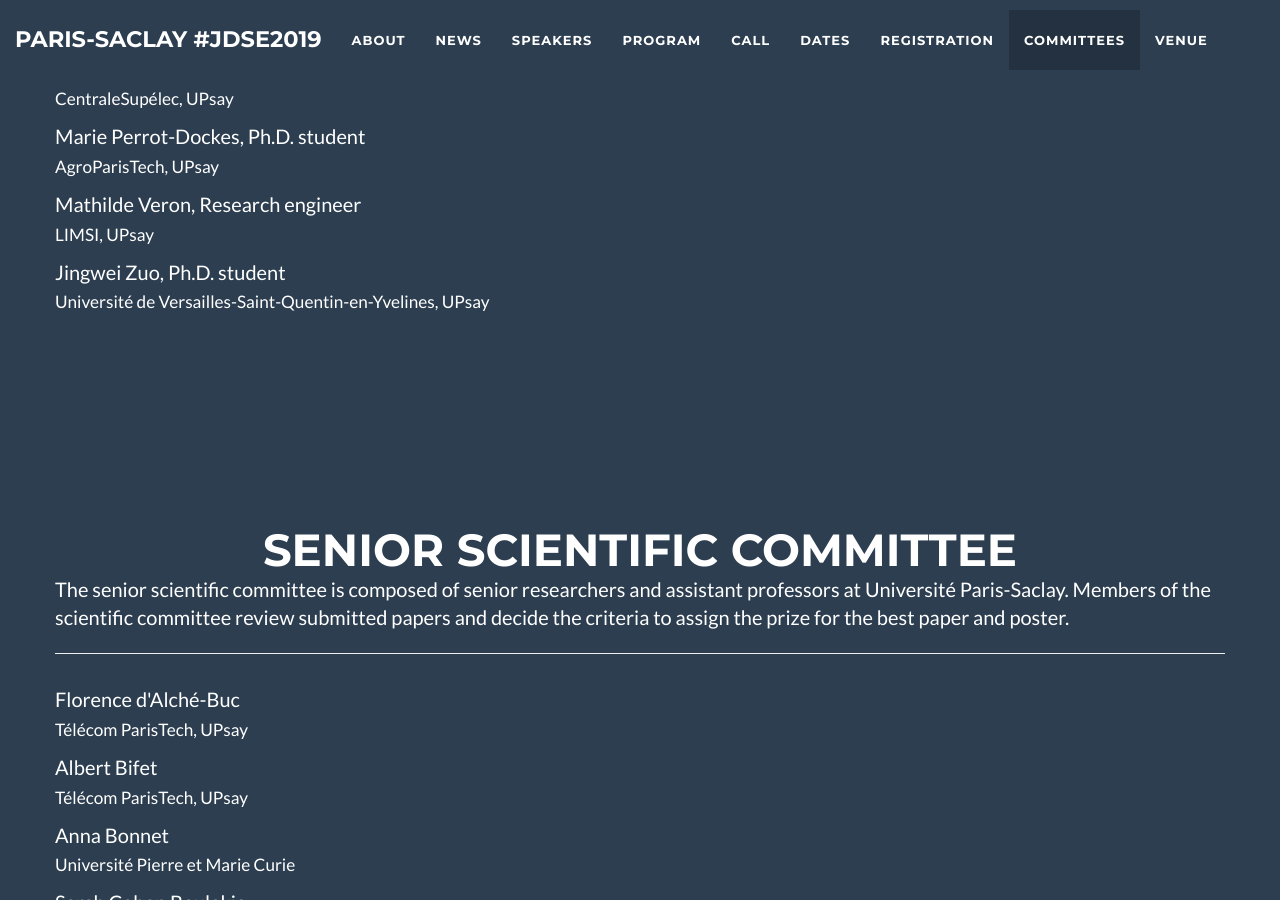
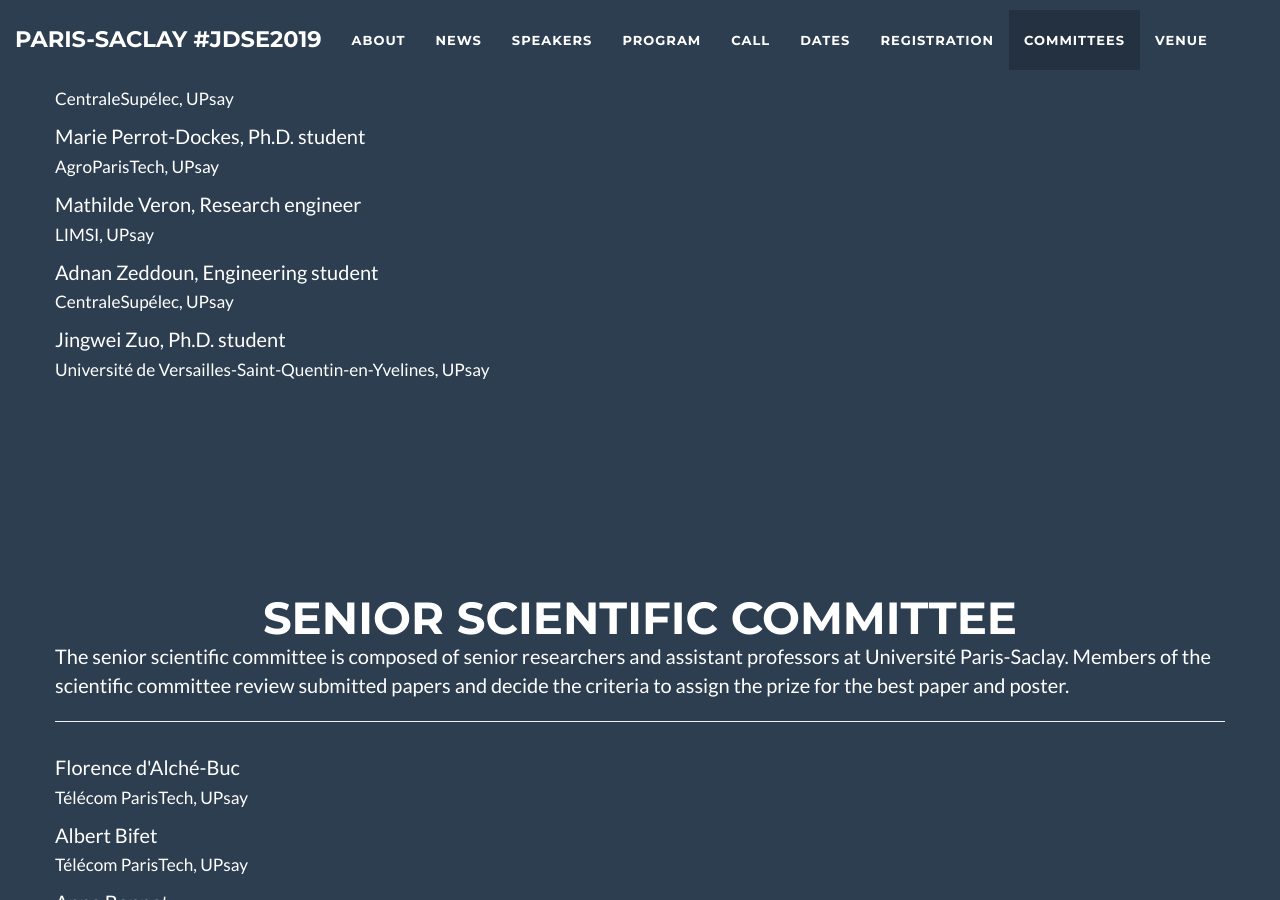
Before and after one commit to jdse-paris/jDSE2019, a Jekyll site: the page built from index.html, in a window 1280 px wide and 900 px high, scrolled down 9237 px. Built offline with Jekyll 4.4.1, drawn with Linux system fonts in a browser that asks for light colours.

Commit message:
Update organizers.html

```diff
--- a/_includes/organizers.html
+++ b/_includes/organizers.html
@@ -33,6 +33,7 @@
 	      <p> Yassine Ouali, M2 student <br> <small>CentraleSupélec, UPsay</small></p>
 	      <p> Marie Perrot-Dockes, Ph.D. student <br> <small>AgroParisTech, UPsay</small></p>
               <p> Mathilde Veron, Research engineer<br> <small>LIMSI, UPsay</small></p>
+	      <p> Adnan Zeddoun, Engineering student <br> <small>CentraleSupélec, UPsay</small></p>
 	       <p> Jingwei Zuo, Ph.D. student <br> <small>Université de Versailles-Saint-Quentin-en-Yvelines, UPsay</small></p>
 
             </div>
```
